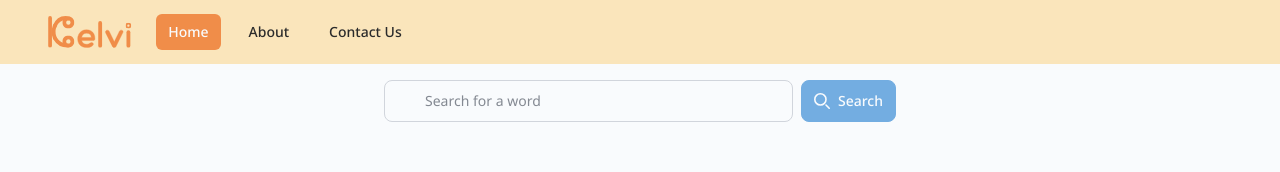
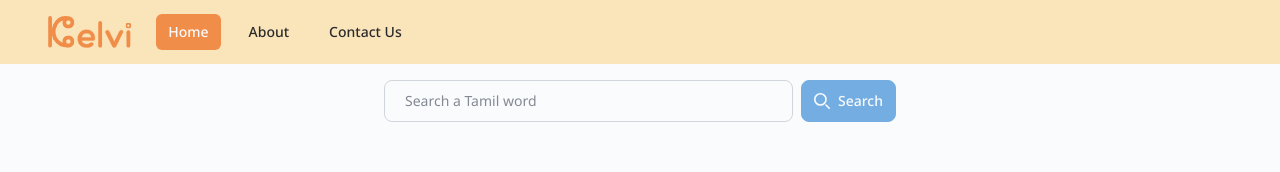
Before and after one commit to saltyseadawg/kelvi-frontend, a Next.js app: page / in a window 1280 px wide. Shown: the top 172 px of the page. Built offline with nearby package versions, Linux system fonts and the light colour scheme.

Commit message:
change Placeholder text padding

```diff
--- a/src/app/components/Searchbar/Searchbar.tsx
+++ b/src/app/components/Searchbar/Searchbar.tsx
@@ -9,7 +9,7 @@ export default function Searchbar({action}) {
             <form className="flex items-center max-w-lg mx-auto" action={action}>
                 <label htmlFor="search-input" className="sr-only">Searchbar</label>
                 <div className="relative w-full">
-                    <input type="text" id="search-input" name="user_input" className="border border-gray-300 text-gray-900 text-sm font-sans rounded-lg focus:ring-[#5098DA] focus:border-[#5098DA] block w-full ps-10 p-2.5" placeholder="Search for a word" required />
+                    <input type="text" id="search-input" name="user_input" className="border border-gray-300 text-gray-900 text-sm font-sans rounded-lg focus:ring-[#5098DA] focus:border-[#5098DA] block w-full ps-5 p-2.5" placeholder="Search a Tamil word" required />
                     {/* <div className="absolute inset-y-0 end-0 flex items-center pe-3">
                         <button type="button" id="tamil-btn">
                             <svg className="w-4 h-4 text-gray-500 dark:text-gray-400 hover:text-gray-900 dark:hover:text-white" aria-hidden="true" xmlns="http://www.w3.org/2000/svg" fill="currentColor" viewBox="0 0 200 200">
```
